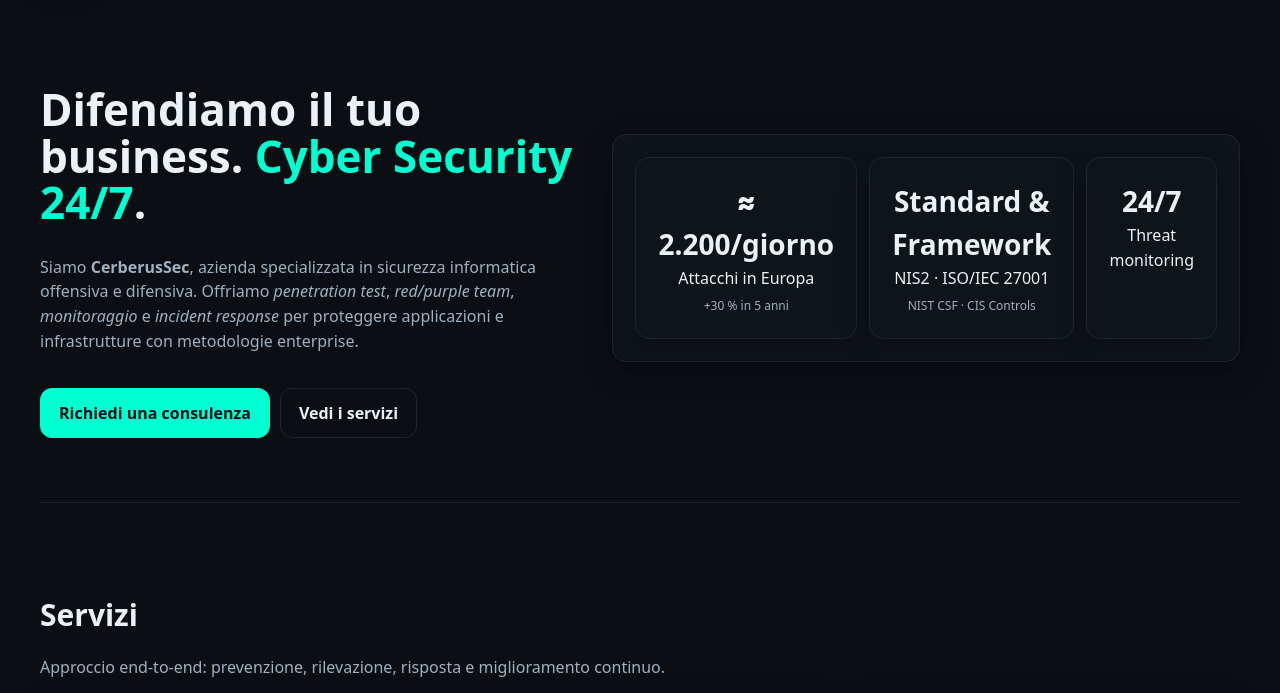
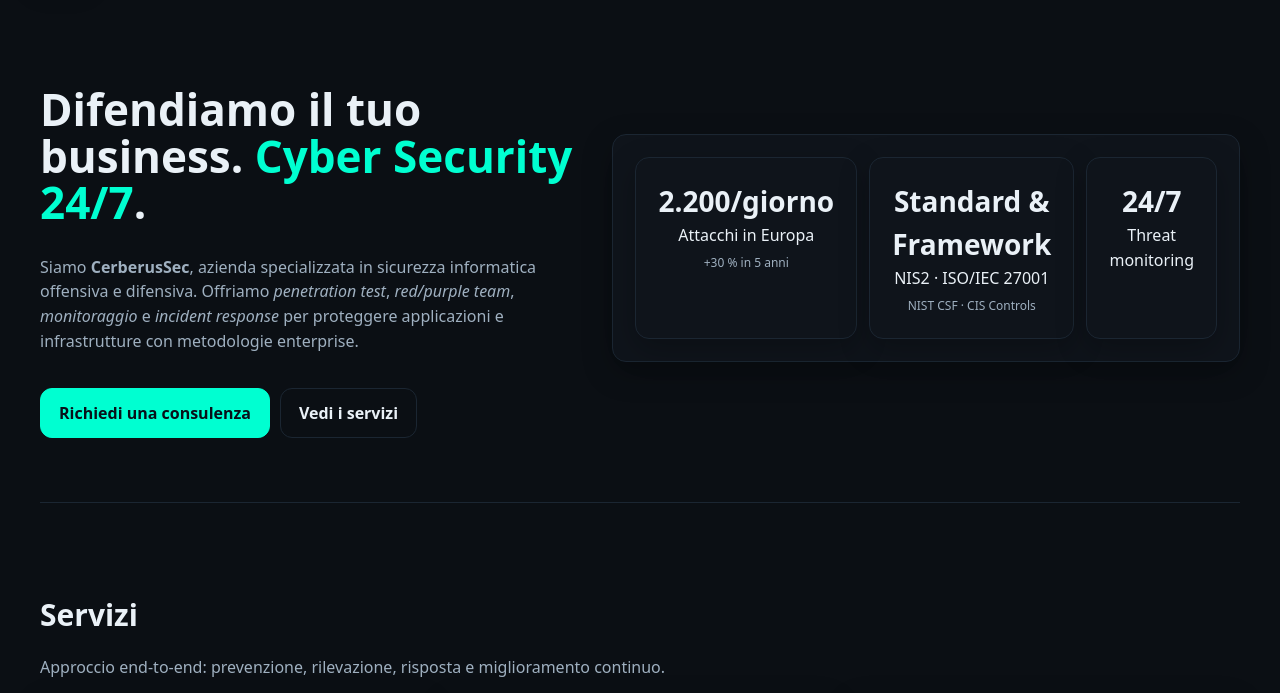
Before and after one commit to AndrewG83-sdt/cerberussec-site, a plain HTML site: page index.html in a window 1280 px wide. Shown: the part 78-771 px from the top of the page. Drawn offline with Linux system fonts and the light colour scheme.

Commit message:
Update index.html

```diff
--- a/index.html
+++ b/index.html
@@ -99,7 +99,7 @@
       <div class="kpis">
         <!-- KPI 1: Attacchi in Europa -->
         <div class="card">
-          <span class="val">≈ 2.200/giorno</span>
+          <span class="val">2.200/giorno</span>
           <span>Attacchi in Europa</span>
           <span class="note" style="margin-top:6px;display:block">+30 % in 5 anni</span>
         </div>
```
